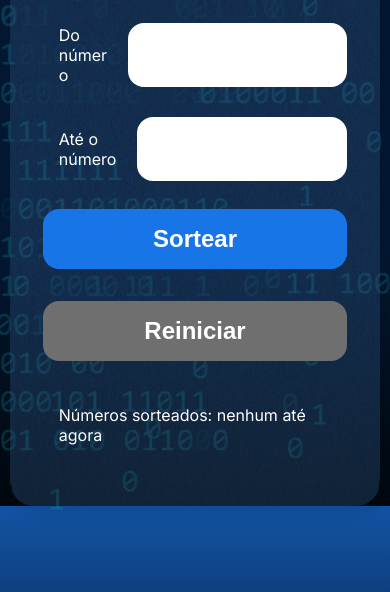
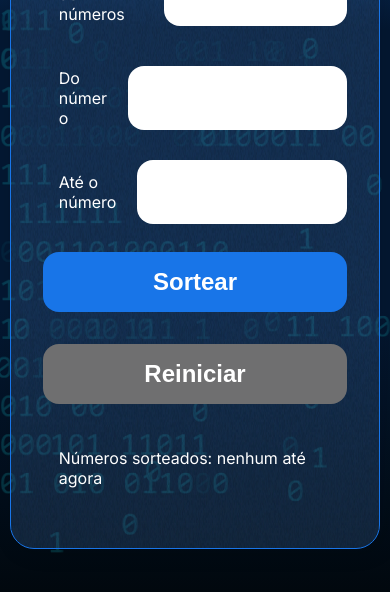
Before and after one commit to JaqueMR/sorteador-de-numeros, a plain HTML site: page index.html in a window 390 px wide. Shown: the part 252-844 px from the top of the page. Drawn offline with Linux system fonts and the light colour scheme.

Commit message:
Update style.css

```diff
--- a/style.css
+++ b/style.css
@@ -7,11 +7,12 @@
 
 body {
     background: linear-gradient(#1354A5 0%, #041832 33.33%, #041832 66.67%, #01080E 100%);
-    height: auto;
     display: flex;
     align-items: center;
     justify-content: center;
+    min-height: 100vh;
     overflow-y: auto;
+    flex-direction: column;
 }
 
 body::before {
@@ -33,7 +34,7 @@ body::before {
     align-items: center;
     justify-content: space-between;
     border-radius: 24px;
-    border: 1px solid transparent;
+    border: 1px solid #1875E8;
     box-shadow: 4px 4px 20px 0px rgba(1, 8, 14, 0.15);
     background-image: url("img/Ruido.webp");
     background-size: 100% 100%;
@@ -135,6 +136,11 @@ h1 {
 
 /* Media Queries para dispositivos móveis */
 @media screen and (max-width: 480px) {
+    body {
+        overflow: auto;
+        height: auto;
+    }
+
     h1 {
         font-size: 1.5rem;
     }
```
